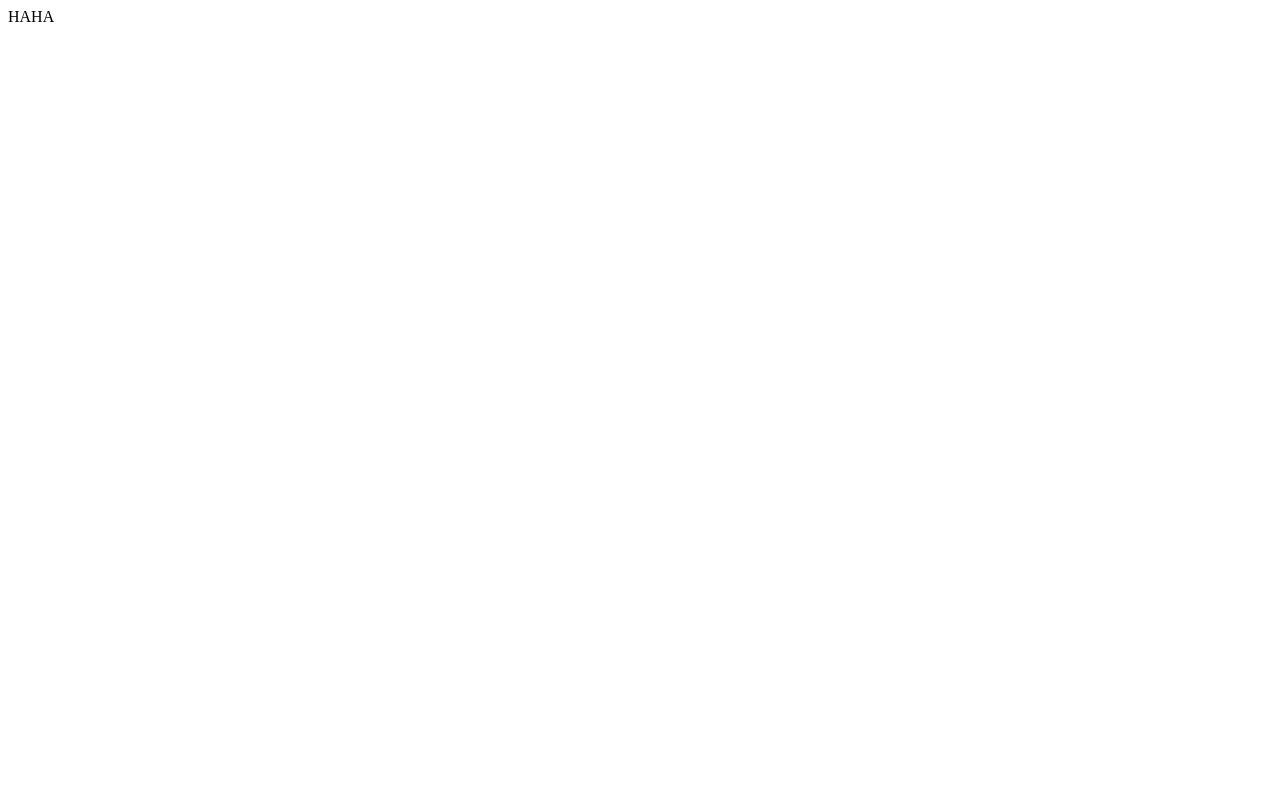
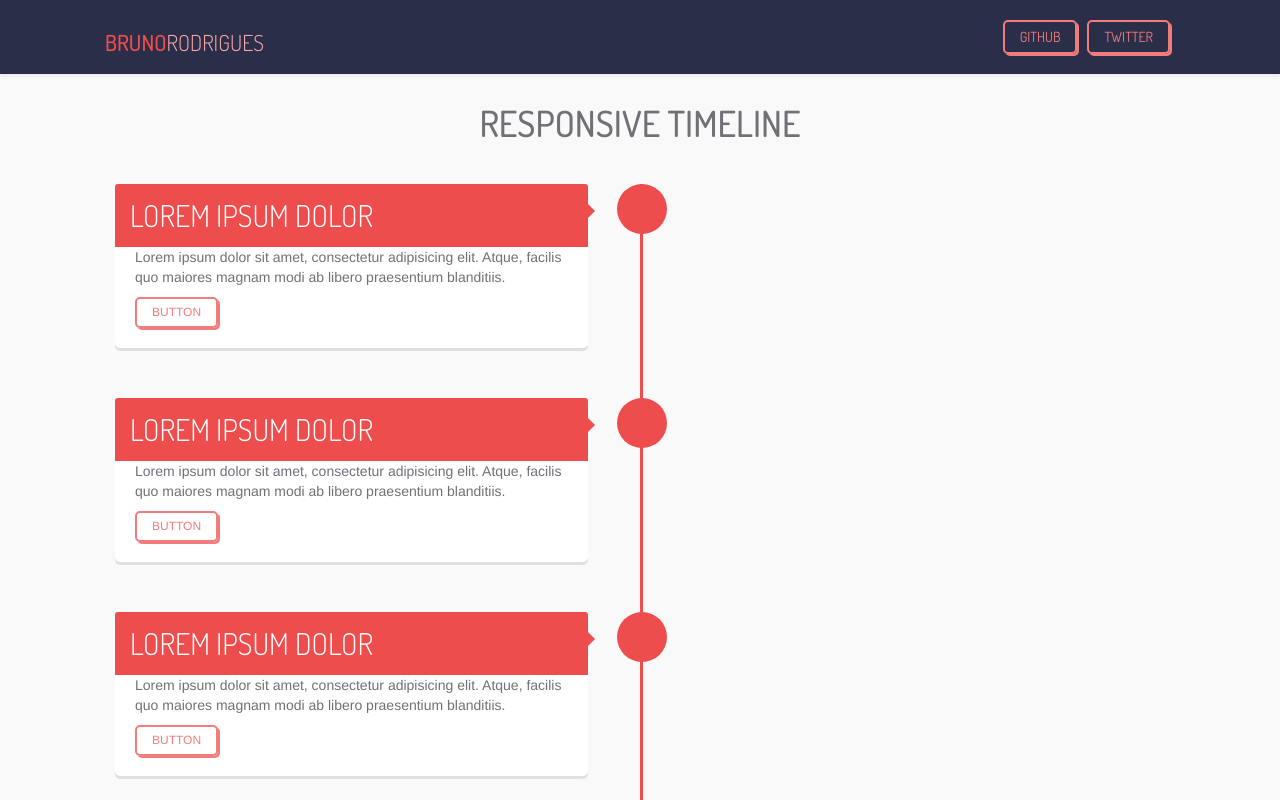
Before and after one commit to HodongMan/UNITHON-6TH-Front, a React (Create React App) app: page / in a window 1280 px wide. Shown: the top 800 px of the page. Built offline with nearby package versions, Linux system fonts and the light colour scheme.

Commit message:
timeline components update

```diff
--- a/package.json
+++ b/package.json
@@ -3,6 +3,7 @@
   "version": "0.1.0",
   "private": true,
   "dependencies": {
+    "bootstrap": "^3.3.7",
     "react": "^16.2.0",
     "react-dom": "^16.2.0",
     "react-scripts-ts": "2.13.0"
--- a/src/App.tsx
+++ b/src/App.tsx
@@ -1,11 +1,14 @@
 import * as React from 'react';
+
+import { IndexContainer } from './containers';
+
+import 'bootstrap/dist/css/bootstrap.css';
+import './style.css';
 
 class App extends React.Component {
     render() {
         return (
-            <div className="App">
-                HAHA
-            </div>
+            <IndexContainer />
         );
     }
 }
--- /dev/null
+++ b/src/components/Header/index.tsx
@@ -0,0 +1,20 @@
+import * as React from 'react';
+
+export default class Header extends React.PureComponent<{}, {}> {
+
+    render() {
+        return (
+            <header>
+                <div className="container">
+                    <h1 className="logo">
+                        BRUNO<span>RODRIGUES</span>
+                    </h1>
+                    <section className="social">
+                        <a className="btn" href="https://www.github.com/itbruno">Github</a>
+                        <a className="btn" href="https://www.twitter.com/_brunoweb">Twitter</a>
+                    </section>
+                </div>
+            </header>
+        );
+    }
+}
--- /dev/null
+++ b/src/components/Timeline/TimelineHeader.tsx
@@ -0,0 +1,10 @@
+import * as React from 'react';
+
+export default class TimelineHeader extends React.PureComponent<{}, {}> {
+
+    render() {
+        return (
+            <h1 className="project-name">RESPONSIVE TIMELINE</h1>
+        );
+    }
+}
--- /dev/null
+++ b/src/components/Timeline/index.tsx
@@ -0,0 +1,20 @@
+import * as React from 'react';
+
+export default class Timeline extends React.PureComponent<{}, {}> {
+
+    render() {
+        return (
+            <div className="timeline-item">
+                <div className="timeline-icon" />
+                <div className="timeline-content ">
+                    <h2>LOREM IPSUM DOLOR</h2>
+                        <p>
+                            Lorem ipsum dolor sit amet, consectetur adipisicing elit.
+                            Atque, facilis quo maiores magnam modi ab libero praesentium blanditiis.
+                        </p>
+                    <a href="#" className="btn">button</a>
+                </div>
+            </div>
+        );
+    }
+}
--- /dev/null
+++ b/src/components/index.tsx
@@ -0,0 +1,9 @@
+import Header from './Header';
+import Timeline from './Timeline';
+import TimelineHeader from './Timeline/TimelineHeader';
+
+export {
+    Header,
+    Timeline,
+    TimelineHeader,
+};
--- /dev/null
+++ b/src/containers/IndexContainer.tsx
@@ -0,0 +1,29 @@
+import *as React from 'react';
+
+import { Header, Timeline, TimelineHeader } from '../components';
+
+export default class IndexContainer extends React.Component <{}, {}> {
+
+    constructor(props: {}) {
+        super(props);
+    }
+
+    render() {
+
+        return (
+            <div>
+                <Header />
+                <div className="container">
+                    <TimelineHeader />
+                    <div id="timeline">
+                        <Timeline />
+                        <Timeline />
+                        <Timeline />
+                        <Timeline />
+                        <Timeline />
+                    </div>
+                </div>
+            </div>
+        );
+    }
+}
--- /dev/null
+++ b/src/containers/index.tsx
@@ -0,0 +1,5 @@
+import IndexContainer from './IndexContainer';
+
+export {
+    IndexContainer,
+};
--- /dev/null
+++ b/src/style.css
@@ -0,0 +1,222 @@
+@import "https://fonts.googleapis.com/css?family=Dosis:300,400,500,600,700";
+header:after, #timeline .timeline-item:after, header:before, #timeline .timeline-item:before {
+  content: '';
+  display: block;
+  width: 100%;
+  clear: both;
+}
+*, *:before, *:after {
+  box-sizing: border-box;
+  -webkit-box-sizing: border-box;
+  -moz-box-sizing: border-box;
+}
+body, html {
+  height: 100%;
+}
+body {
+  background: #f9f9f9;
+  background-size: cover;
+  margin: 0;
+  padding: 0;
+  font-family: helvetica, arial, tahoma, verdana;
+  line-height: 20px;
+  font-size: 14px;
+  color: #726f77;
+}
+img {
+  max-width: 100%;
+}
+a {
+  text-decoration: none;
+}
+.container {
+  max-width: 1100px;
+  margin: 0 auto;
+}
+h1, h2, h3, h4 {
+  font-family: "Dosis", arial, tahoma, verdana;
+  font-weight: 500;
+}
+.project-name {
+  text-align: center;
+  padding: 10px 0;
+}
+header {
+  background: #2b2e48;
+  padding: 10px;
+  -webkit-box-shadow: 0 3px 3px rgba(0, 0, 0, 0.05);
+  -moz-box-shadow: 0 3px 3px rgba(0, 0, 0, 0.05);
+  -ms-box-shadow: 0 3px 3px rgba(0, 0, 0, 0.05);
+  box-shadow: 0 3px 3px rgba(0, 0, 0, 0.05);
+}
+header .logo {
+  color: #ee4d4d;
+  float: left;
+  font-family: "Dosis", arial, tahoma, verdana;
+  font-size: 22px;
+  font-weight: 500;
+}
+header .logo > span {
+  color: #f7aaaa;
+  font-weight: 300;
+}
+header .social {
+  float: right;
+}
+header .social .btn {
+  font-family: "Dosis";
+  font-size: 14px;
+  margin: 10px 5px;
+}
+#timeline {
+  width: 100%;
+  margin: 30px auto;
+  position: relative;
+  padding: 0 10px;
+  -webkit-transition: all 0.4s ease;
+  -moz-transition: all 0.4s ease;
+  -ms-transition: all 0.4s ease;
+  transition: all 0.4s ease;
+}
+#timeline:before {
+  content: "";
+  width: 3px;
+  height: 100%;
+  background: #ee4d4d;
+  left: 50%;
+  top: 0;
+  position: absolute;
+}
+#timeline:after {
+  content: "";
+  clear: both;
+  display: table;
+  width: 100%;
+}
+#timeline .timeline-item {
+  margin-bottom: 50px;
+  position: relative;
+}
+#timeline .timeline-item .timeline-icon {
+  background: #ee4d4d;
+  width: 50px;
+  height: 50px;
+  position: absolute;
+  top: 0;
+  left: 50%;
+  overflow: hidden;
+  margin-left: -23px;
+  -webkit-border-radius: 50%;
+  -moz-border-radius: 50%;
+  -ms-border-radius: 50%;
+  border-radius: 50%;
+}
+#timeline .timeline-item .timeline-icon svg {
+  position: relative;
+  top: 14px;
+  left: 14px;
+}
+#timeline .timeline-item .timeline-content {
+  width: 45%;
+  background: #fff;
+  padding: 20px;
+  -webkit-box-shadow: 0 3px 0 rgba(0, 0, 0, 0.1);
+  -moz-box-shadow: 0 3px 0 rgba(0, 0, 0, 0.1);
+  -ms-box-shadow: 0 3px 0 rgba(0, 0, 0, 0.1);
+  box-shadow: 0 3px 0 rgba(0, 0, 0, 0.1);
+  -webkit-border-radius: 5px;
+  -moz-border-radius: 5px;
+  -ms-border-radius: 5px;
+  border-radius: 5px;
+  -webkit-transition: all 0.3s ease;
+  -moz-transition: all 0.3s ease;
+  -ms-transition: all 0.3s ease;
+  transition: all 0.3s ease;
+}
+#timeline .timeline-item .timeline-content h2 {
+  padding: 15px;
+  background: #ee4d4d;
+  color: #fff;
+  margin: -20px -20px 0 -20px;
+  font-weight: 300;
+  -webkit-border-radius: 3px 3px 0 0;
+  -moz-border-radius: 3px 3px 0 0;
+  -ms-border-radius: 3px 3px 0 0;
+  border-radius: 3px 3px 0 0;
+}
+#timeline .timeline-item .timeline-content:before {
+  content: '';
+  position: absolute;
+  left: 45%;
+  top: 20px;
+  width: 0;
+  height: 0;
+  border-top: 7px solid transparent;
+  border-bottom: 7px solid transparent;
+  border-left: 7px solid #ee4d4d;
+}
+#timeline .timeline-item .timeline-content.right {
+  float: right;
+}
+#timeline .timeline-item .timeline-content.right:before {
+  content: '';
+  right: 45%;
+  left: inherit;
+  border-left: 0;
+  border-right: 7px solid #ee4d4d;
+}
+.btn {
+  padding: 5px 15px;
+  text-decoration: none;
+  background: transparent;
+  border: 2px solid #f27c7c;
+  color: #f27c7c;
+  display: inline-block;
+  position: relative;
+  text-transform: uppercase;
+  font-size: 12px;
+  -webkit-border-radius: 5px;
+  -moz-border-radius: 5px;
+  -ms-border-radius: 5px;
+  border-radius: 5px;
+  -webkit-transition: background 0.3s ease;
+  -moz-transition: background 0.3s ease;
+  -ms-transition: background 0.3s ease;
+  transition: background 0.3s ease;
+  -webkit-box-shadow: 2px 2px 0 #f27c7c;
+  -moz-box-shadow: 2px 2px 0 #f27c7c;
+  -ms-box-shadow: 2px 2px 0 #f27c7c;
+  box-shadow: 2px 2px 0 #f27c7c;
+}
+.btn:hover {
+  box-shadow: none;
+  top: 2px;
+  left: 2px;
+  -webkit-box-shadow: 2px 2px 0 transparent;
+  -moz-box-shadow: 2px 2px 0 transparent;
+  -ms-box-shadow: 2px 2px 0 transparent;
+  box-shadow: 2px 2px 0 transparent;
+}
+@media screen and (max-width: 768px) {
+  #timeline {
+    margin: 30px;
+    padding: 0px;
+    width: 90%;
+  }
+  #timeline:before {
+    left: 0;
+  }
+  #timeline .timeline-item .timeline-content {
+    width: 90%;
+    float: right;
+  }
+  #timeline .timeline-item .timeline-content:before, #timeline .timeline-item .timeline-content.right:before {
+    left: 10%;
+    margin-left: -6px;
+    border-left: 0;
+    border-right: 7px solid #ee4d4d;
+  }
+  #timeline .timeline-item .timeline-icon {
+    left: 0;
+  }
+}
```
Also changed, not shown: 1 other file (tests, documents, lock files or other folders).
